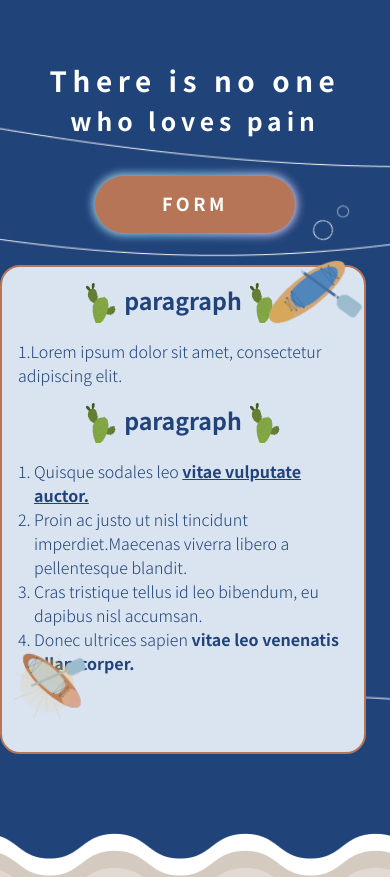
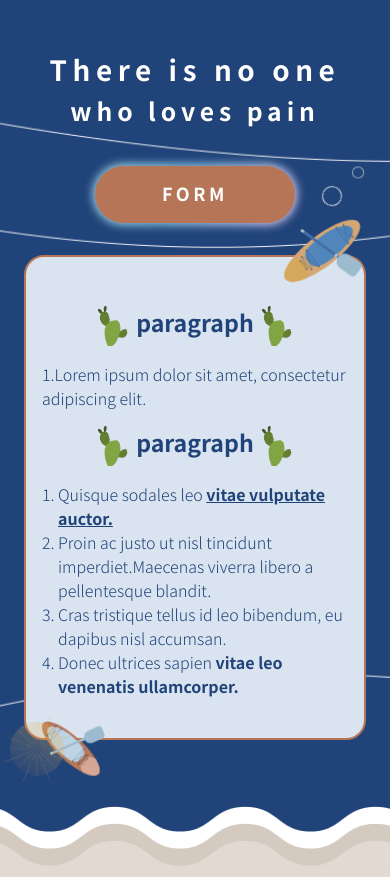
Before and after one commit to Vicky-zi/interview-questions, a plain HTML site: page index.html in a window 390 px wide. Shown: the top 877 px of the page. Drawn offline with nearby package versions, Linux system fonts and the light colour scheme; files that its build step writes are made by us from their sources.

Commit message:
Add files via upload

```diff
--- a/stylesheets/components/_formStyle.scss
+++ b/stylesheets/components/_formStyle.scss
@@ -1,3 +1,6 @@
+.container-form {
+    margin: 0 20%;
+}
 .formTitle {
     position: relative;
     background: none;
@@ -37,6 +40,13 @@
 
 }
 
+.was-validated .form-select:valid:not([multiple]):not([size]), .was-validated .form-select:valid:not([multiple])[size="1"], .form-select.is-valid:not([multiple]):not([size]), .form-select.is-valid:not([multiple])[size="1"] {
+    background-image: none;
+}
+
+.was-validated .form-select:valid, .form-select.is-valid {
+    border: 1px solid #204379;
+}
 
 
 
@@ -63,6 +73,10 @@
 
 
 @media(max-width:768px){
+    .container-form {
+        margin: 0 24px;
+    }
+
     .formImg {
         left: 56%;
     }
--- a/stylesheets/components/_headerItem.scss
+++ b/stylesheets/components/_headerItem.scss
@@ -13,10 +13,10 @@
         letter-spacing: 0.2em;
     }
     .header-min {
-        width: 808px;
-        height: 322px;
         border:  2px solid $primary;
         border-radius: 20px;
+        margin: 0 20%;
+        padding: 32.5px 0 24px 0;
 
     }
 
@@ -32,7 +32,7 @@
     background: url('../../img/海浪.png');
     background-repeat: repeat-x;
     background-position: center;
-    bottom: -118px;
+    bottom: -120px;
 
 
     animation: example 9s linear infinite;
@@ -51,8 +51,8 @@
     position: absolute;
     height: 64px;
     width: 80px;
-    top: -10%;
-    right: 4%;
+    top: -34%;
+    right: 2%;
 
     .supitem1 {
         position: absolute;
@@ -74,28 +74,29 @@
     .supitem4 {
         position: absolute;
         top: 17%;
-        left: 38%;
+        left: 19%;
         animation: supAnimation 3s linear infinite;
     }
 }
 
 .supC {
+    height: 64px;
+    width: 80px;
     position: absolute;
-    bottom:-9%;
+    bottom: -32%;
     z-index: 1;
 
 
     .supcitem1 {
         position: absolute;
-        bottom:10%;
-        left: 10%;
+        left: 40%;
         animation: supAnimation 7s linear infinite;
 
     }
     .supcitem2 {
         position: absolute;
-        bottom:10%;
-        left: 4.5%;
+        bottom:-10%;
+        left: 3.5%;
         animation: fireworks 3s linear infinite;
     }
 
@@ -111,33 +112,16 @@
 
 @media(max-width:768px){
 
-    .supB {
-        top: -6%;
-        right: 0%;
+    .header-banner {
+        height: 768px;
 
+        .header-min {
+            margin: 0 24px;
 
-        .supitem1 {
-            top: -78%;
-            right: 7%;
         }
-        .supitem2 {
-            top: -41%;
-            right: 31%;
-        }
-
     }
-
-    .supC {
-        bottom:-10%;
-
-        .supcitem1 {
-            bottom:10%;
-            left: 5.5%;
-        }
-        .supcitem2 {
-            bottom:10%;
-            left: 0.5%;
-        }
+    .vector {
+        bottom: -144px;
     }
 
  }
@@ -147,50 +131,17 @@
 
 @media(max-width:414px){
 
-    .header-banner {
-        height: 793px;
-        background: url('../../img/白色海浪.png'),url('../../img/底色.png');
-        background-repeat: no-repeat;
-        background-position: top;
-        background-size: cover;
-        position: relative;
-
-        .header-min {
-            width: 366px;
-            height: 489px;
-           }
-    }
-
     .vector {
-        bottom: -149px;
+        bottom: -142px;
     }
 
     .supB {
-        top: -6%;
-        right: 0%;
-
-
-        .supitem1 {
-            top: -72%;
-            right: -2%;
-        }
-        .supitem2 {
-            top: -44%;
-            right: 11%;
-        }
-
+        top: -22%;
+        right: -5%;
     }
 
     .supC {
-        bottom:-10%;
-
-        .supcitem1 {
-            bottom:10%;
-            left: 3%;
-        }
-        .supcitem2 {
-            bottom:10%;
-            left: -5%;
-        }
+        left: -12%;
+        bottom:-19%;
     }
 }
--- a/stylesheets/components/_item.scss
+++ b/stylesheets/components/_item.scss
@@ -58,9 +58,6 @@
     }
 }
 
-
-
-
 .lighthouse {
 
     position: relative;
@@ -74,7 +71,7 @@
         transform:rotate(10deg);
         position: absolute;
         bottom: 0;
-        right: 39%;
+        right: 0;
     }
 
     &::before {
@@ -86,7 +83,7 @@
         transform:rotate(-10deg);
         position: absolute;
         bottom: 0;
-        left: 39%;
+        left: 0;
     }
 }
 
@@ -95,18 +92,6 @@
     .itemG, .itemB {
         margin-bottom: 6.5%;
 
-    }
-    .lighthouse {
-
-        &::after {
-            bottom: 0;
-            right: 32%;
-        }
-
-        &::before {
-            bottom: 0;
-            left: 32%;
-        }
     }
 
  }
@@ -126,18 +111,4 @@
         }
 
     }
-
-
-    .lighthouse {
-
-        &::after {
-            bottom: 0;
-            right: 19.5%;
-        }
-
-        &::before {
-            bottom: 0;
-            left: 19.5%;
-        }
-    }
  }
```
Also changed, not shown: stylesheets/components/_btn-style.scss (line endings or trailing spaces), stylesheets/components/_font.scss (line endings or trailing spaces), stylesheets/components/_shadow.scss (line endings or trailing spaces).
